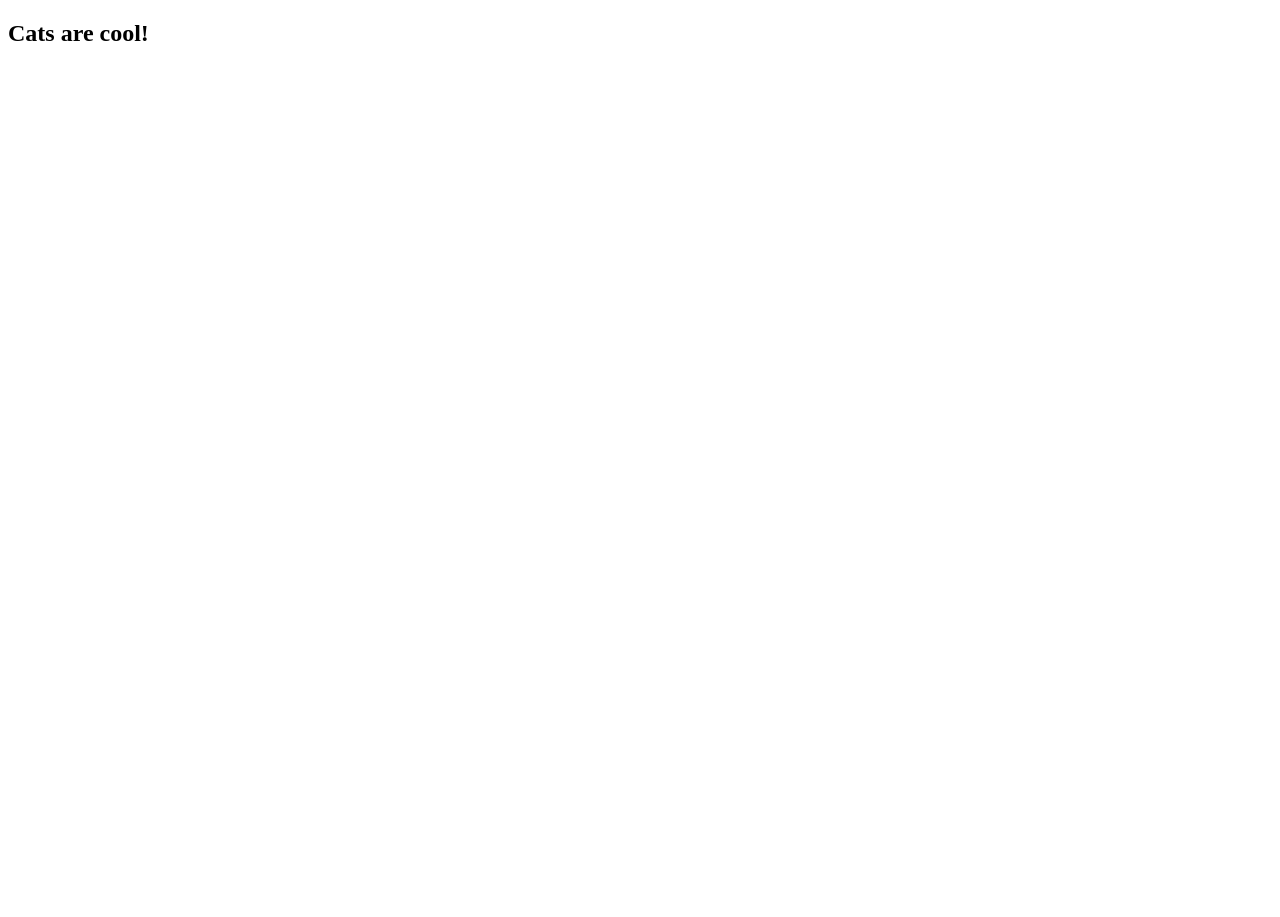
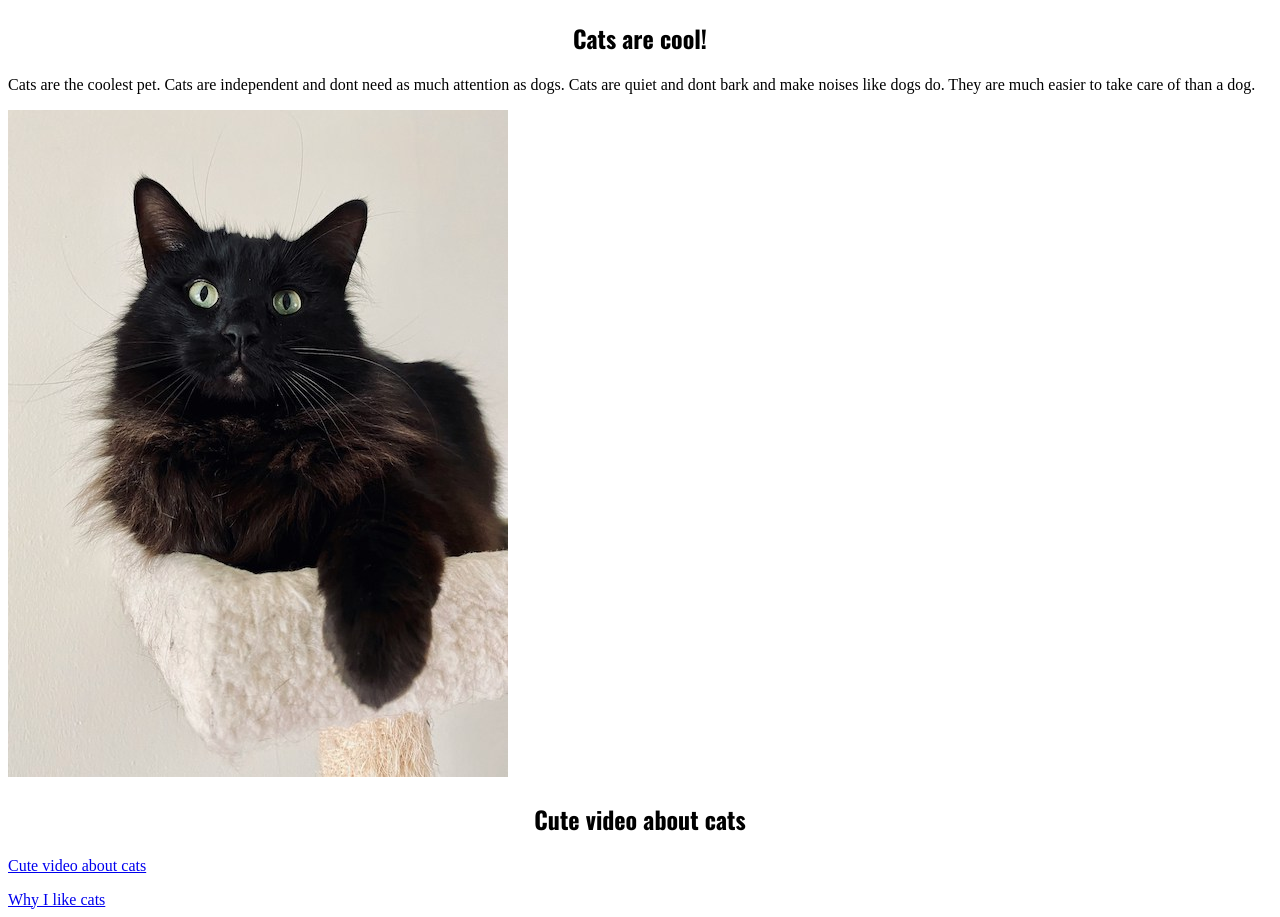
Before and after one commit to kayk013/kayk013.github.io, a plain HTML site: page index.html in a window 1280 px wide. Before the commit the page ends 800 px from the top, so only its background shows below. Drawn offline with nearby package versions, Linux system fonts and the light colour scheme.

Commit message:
Add files via upload

```diff
--- a/index.html
+++ b/index.html
@@ -1,11 +1,20 @@
 <!doctype html>
 <html>
     <head>
+        <link rel="preconnect" href="https://fonts.googleapis.com">
+<link rel="preconnect" href="https://fonts.gstatic.com" crossorigin>
+<link href="https://fonts.googleapis.com/css2?family=Oswald:wght@200..700&display=swap" rel="stylesheet">
+        <link rel="stylesheet" href="styles.css">
         <title>All About Cats</title>
     </head>
+
     <body>
       <header>
         <h2>
             Cats are cool!
         </h2>
-        <p Cats are the coolest pet. Cats are independent and dont need as much attention as dogs. Cats are quiet and dont bark and make oises like dogs do. They are much easier to take care of than a dog.
+        <p> Cats are the coolest pet. Cats are independent and dont need as much attention as dogs. Cats are quiet and dont bark and make noises like dogs do. They are much easier to take care of than a dog.</p>
+        <img src="images/blackcat.jpg">
+        <h2>Cute video about cats</h2>
+        <p><a href="https://www.youtube.com/watch?v=CuD_rmFG2bY&t=79s">Cute video about cats</a></p>
+        <footer><a href="why.html">Why I like cats</a></footer>
```
